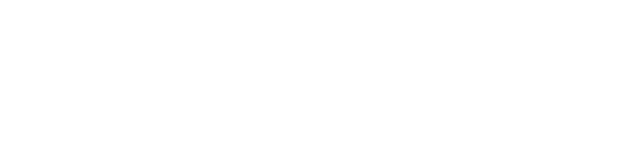
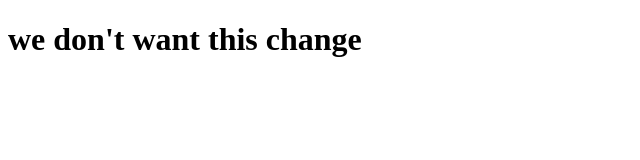
Before and after one commit to morgan4h/secret, a plain HTML site: page index.html in a window 1280 px wide. Shown: the whole page, without its empty margins (0-640 px from the left). Drawn offline with Linux system fonts and the light colour scheme.

Commit message:
we don't need this commit

```diff
--- a/index.html
+++ b/index.html
@@ -6,6 +6,6 @@
     <title>Document</title>
 </head>
 <body>
-
+<h1>we don't want this change</h1>
 </body>
 </html>
```
